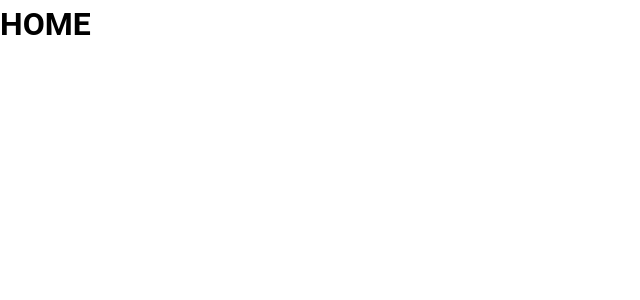
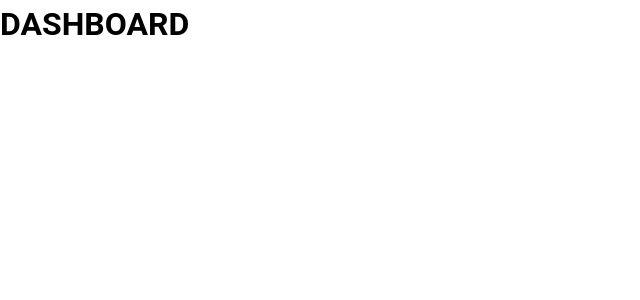
Before and after one commit to ORBernier/energy-stats-viewer, a Vue app in the folder energy-stats-viewer-web/: page / in a window 1280 px wide. Shown: the top 300 px of the page, without its empty margins (0-640 px from the left). Built offline with nearby package versions, Linux system fonts and the light colour scheme.

Commit message:
Create a dashboard landing page

```diff
--- a/energy-stats-viewer-web/src/views/HomeView.vue
+++ b/energy-stats-viewer-web/src/views/HomeView.vue
@@ -1,5 +1,7 @@
 <script setup lang="ts"></script>
 
 <template>
-  <h1>HOME</h1>
+  <h1>DASHBOARD</h1>
 </template>
+
+<style scoped></style>
```
